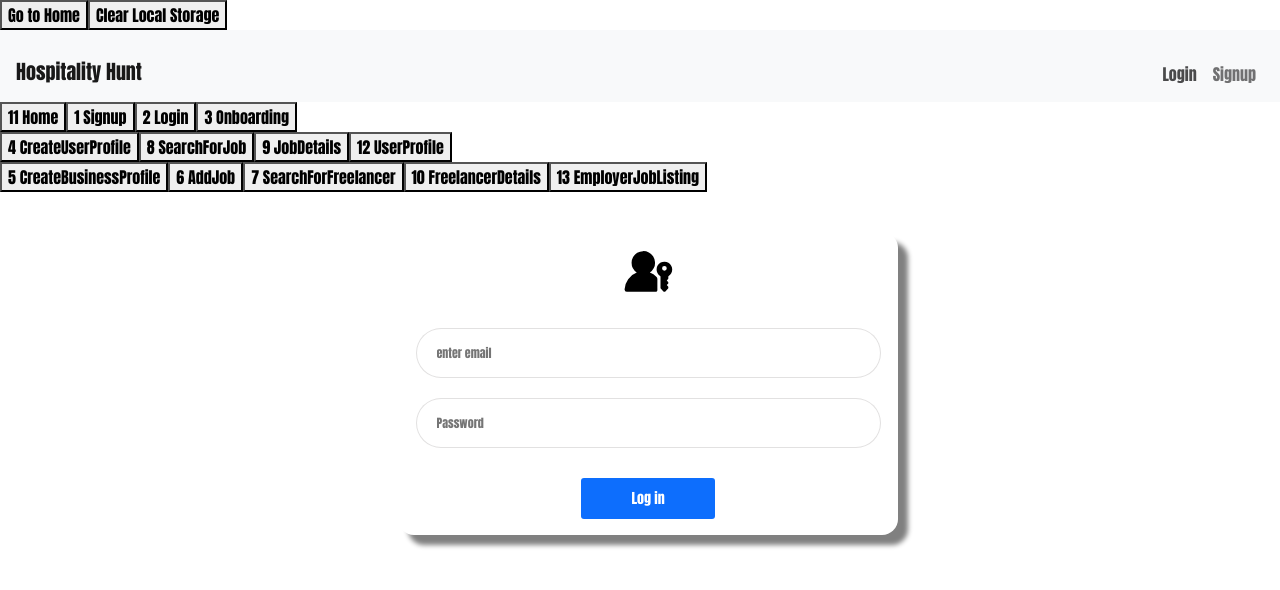
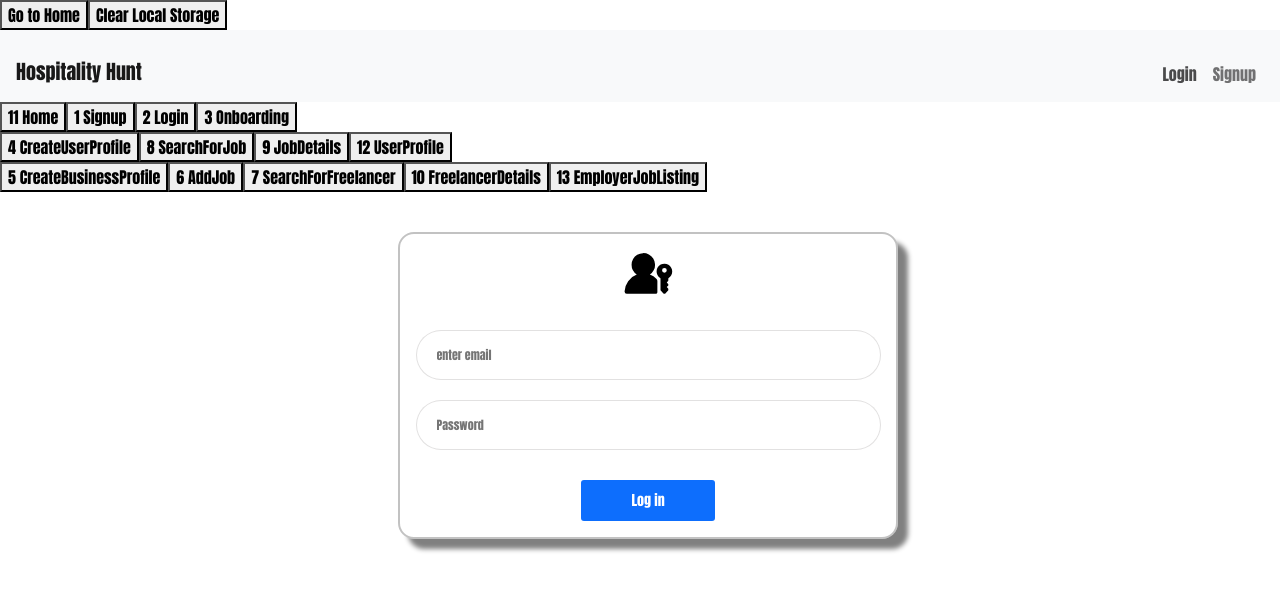
Before and after one commit to russell-gh/hospitality-hunt, a React (Create React App) app: page / in a window 1280 px wide. Both pictures are taken after a click on the button "Login". Shown: the top 590 px of the page. Built offline with nearby package versions, Linux system fonts and the light colour scheme.

Commit message:
added border

```diff
--- a/src/components/Login.jsx
+++ b/src/components/Login.jsx
@@ -4,6 +4,7 @@ import "./login.css";
 import { login, selectUser } from "../features/hospitality/hospitalitySlice";
 import { validate } from "../validation/joi";
 import { useSelector } from "react-redux";
+import sha256 from "sha256";
 
 const Loginpage = () => {
   const [email, setEmail] = useState("");
@@ -25,9 +26,6 @@ const Loginpage = () => {
     });
     setError(result);
 
-
-
-
     //check the creds *** just for dev purposes ***
     if (
       user.email !== email ||
@@ -36,7 +34,6 @@ const Loginpage = () => {
       setBadCred(true);
       return;
     }
-
 
     //   //if everything passes, log user in
     //   dispatch(login());
--- a/src/components/login.css
+++ b/src/components/login.css
@@ -3,6 +3,7 @@
   flex-direction: column;
   align-items: center;
   height: 100vh;
+
   font-family: Impact, Haettenschweiler, "Arial Narrow Bold", sans-serif;
 }
 
@@ -12,7 +13,7 @@
   justify-content: center;
   flex-direction: column;
   align-items: center;
-  border: none;
+  border: 2px solid rgba(0, 0, 0, 0.24);
 }
 
 .login__form > svg {
```
